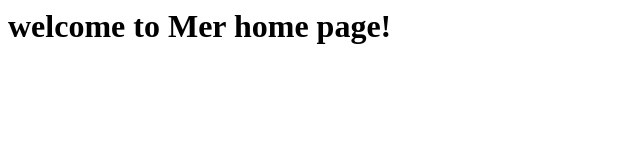
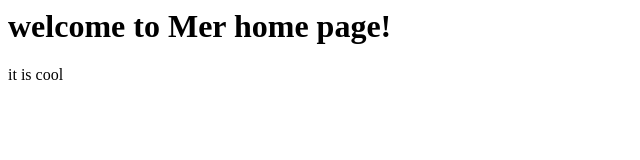
Before and after one commit to MerParks25/FirstRepository, a plain HTML site: page index.html in a window 1280 px wide. Shown: the full height of the page, 0-640 px from the left. Drawn offline with Linux system fonts and the light colour scheme.

Commit message:
Update index.html cool

```diff
--- a/index.html
+++ b/index.html
@@ -8,6 +8,7 @@
   <body>
 
     <h1> welcome to Mer home page!</h1>
+    <p> it is cool</p>
 
   </body>
 
```
